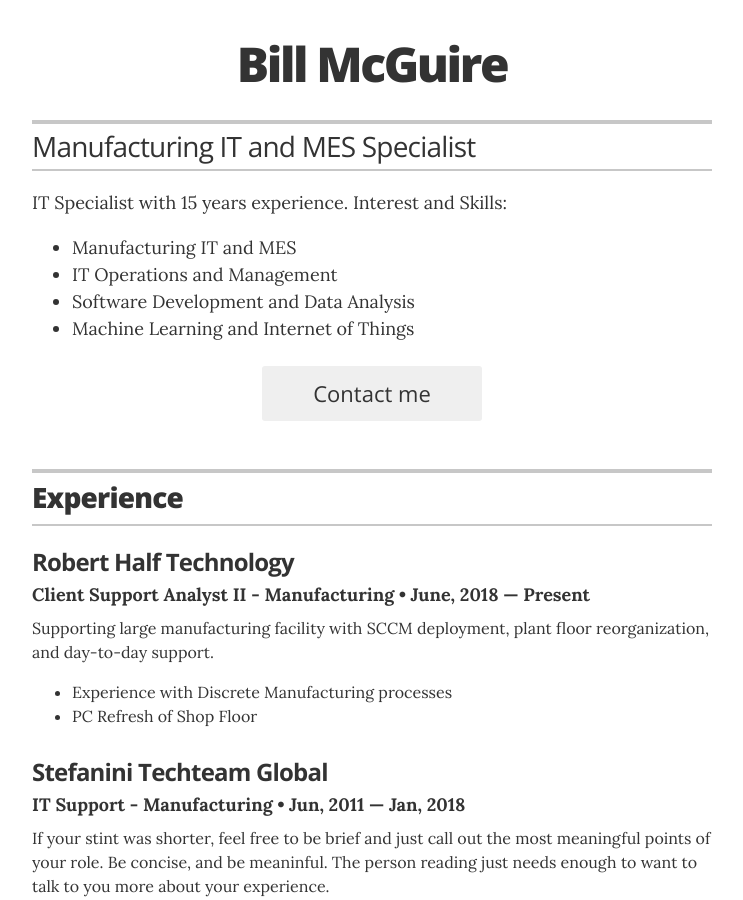
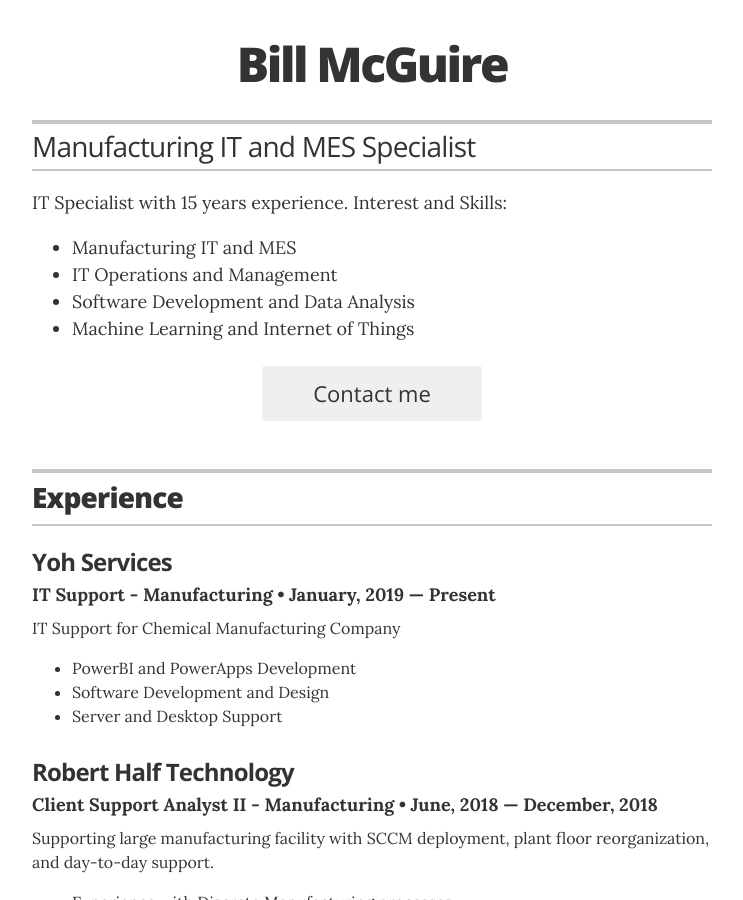
Before and after one commit to billmcguire/resume, a Jekyll site: the page built from index.html, in a window 1280 px wide and 900 px high. Shown: the whole window, without its empty margins (268-1011 px from the left). Built offline with Jekyll 4.4.1, drawn with Linux system fonts in a browser that asks for light colours; nearby versions of some CDN libraries.

Commit message:
Added New Experience.

```diff
--- a/_layouts/resume.html
+++ b/_layouts/resume.html
@@ -52,10 +52,23 @@
           <h2>Experience</h2>
         </header>
 
+	             <!-- Duplicate these resume-item elements and edit accordingly for each job you want to add here -->
+        <div class="resume-item">
+          <h3 class="resume-item-title">Yoh Services </h3>
+          <h4 class="resume-item-details">IT Support - Manufacturing &bull; January, 2019 &mdash; Present</h4>
+          <p class="resume-item-copy">IT Support for Chemical Manufacturing Company</p>
+          <ul class="resume-item-list">
+            <li>PowerBI and PowerApps Development</li>
+            <li>Software Development and Design</li>
+           <li>Server and Desktop Support</li>
+          </ul>
+
+
+        </div><!-- end of resume-item -->
         <!-- Duplicate these resume-item elements and edit accordingly for each job you want to add here -->
         <div class="resume-item">
           <h3 class="resume-item-title">Robert Half Technology </h3>
-          <h4 class="resume-item-details">Client Support Analyst II - Manufacturing &bull; June, 2018 &mdash; Present</h4>
+          <h4 class="resume-item-details">Client Support Analyst II - Manufacturing &bull; June, 2018 &mdash; December, 2018</h4>
           <p class="resume-item-copy">Supporting large manufacturing facility with SCCM deployment, plant floor reorganization, and day-to-day support.</p>
           <ul class="resume-item-list">
             <li>Experience with Discrete Manufacturing processes</li>
```
